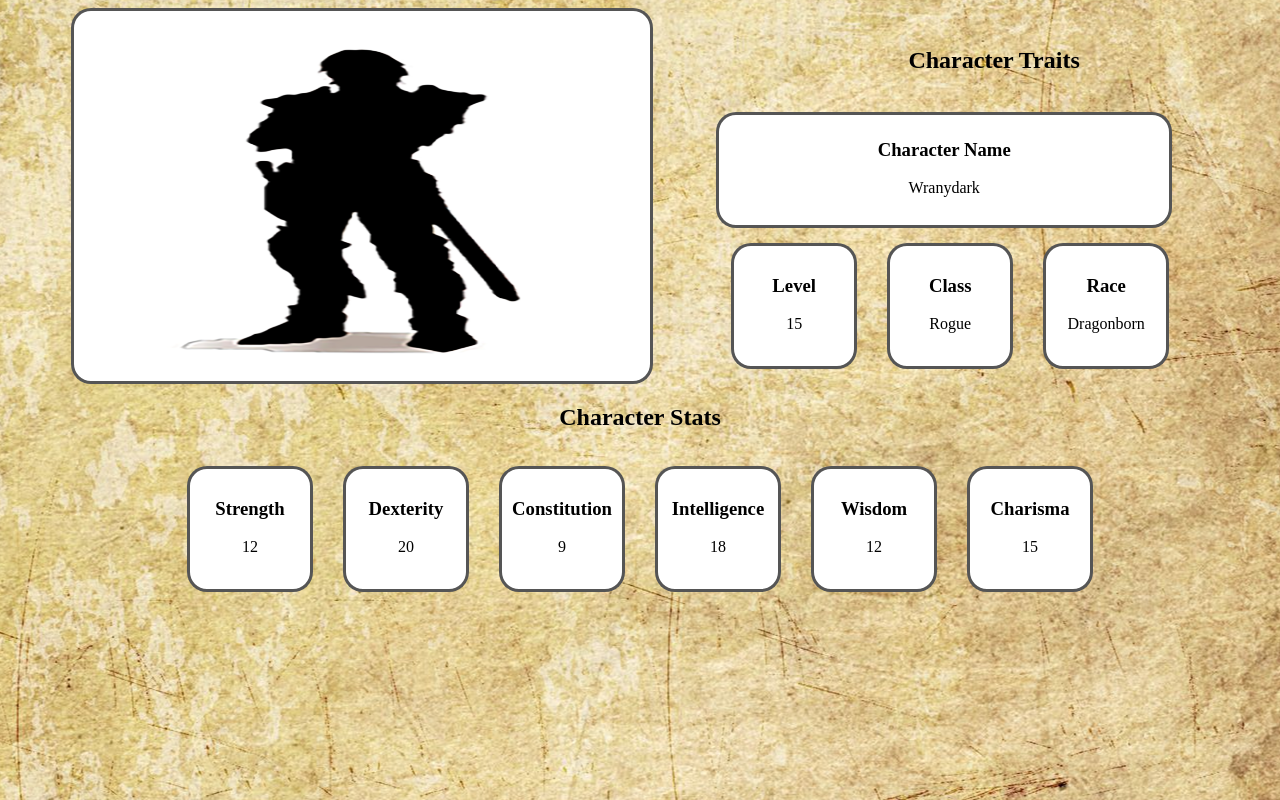
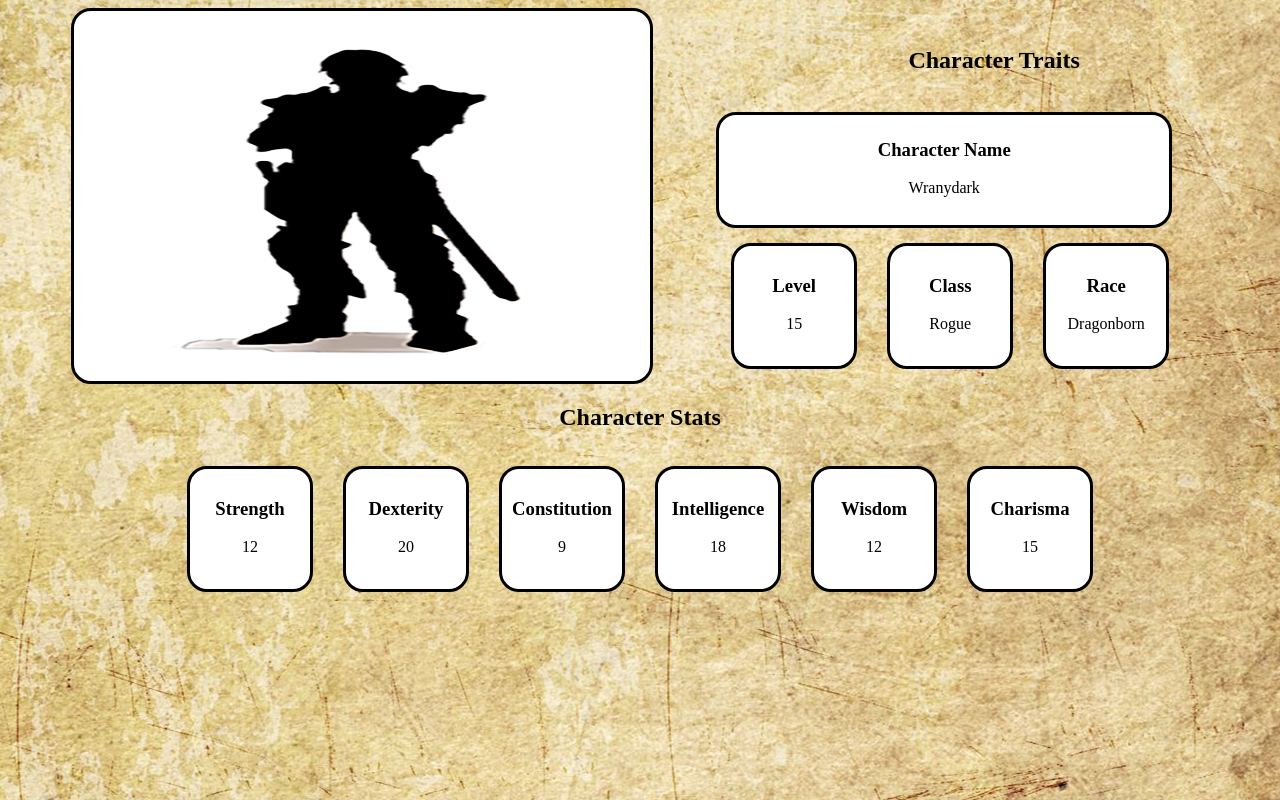
Before and after one commit to Brandynio/DnDHelper, a plain HTML site: page html/display.html in a window 1280 px wide. Drawn offline with Linux system fonts and the light colour scheme.

Commit message:
changed border color

```diff
--- a/css/style.css
+++ b/css/style.css
@@ -68,7 +68,7 @@ h2{
 }
 
 .statBox{
-    border: 3px solid #000000aa;
+    border: 3px solid #000;
     width: 100px;
     height: 100px;
     border-radius: 20px;
```
